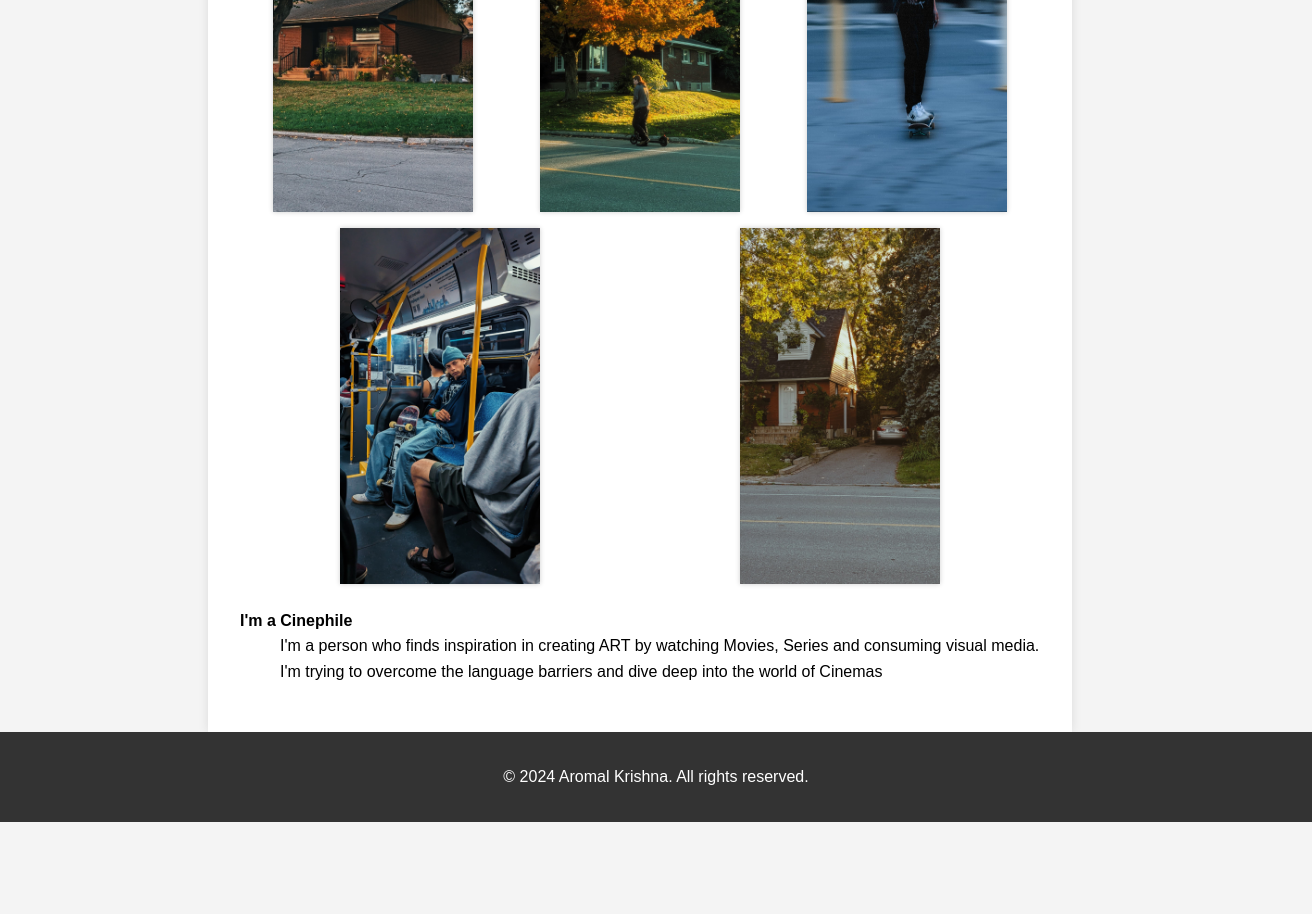
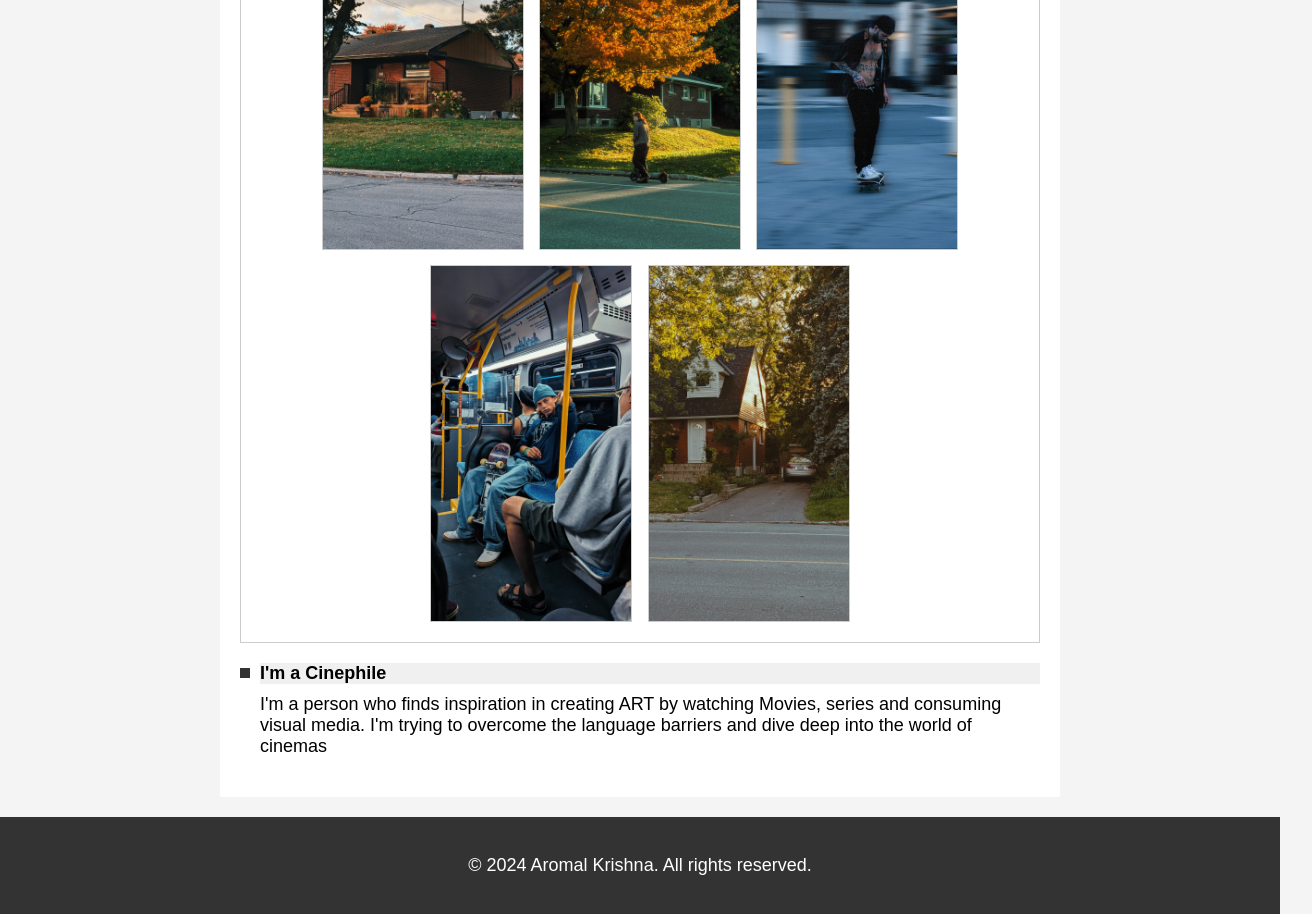
Before and after one commit to kris00799/kris00799.github.io, a plain HTML site: page html-css-website/notes.html in a window 1280 px wide. Shown: the part 758-1672 px from the top of the page, 1312 px wide, since content can reach past the window. Before the commit the page ends 1580 px from the top, so only its background shows below. Drawn offline with Linux system fonts and the light colour scheme.

Commit message:
https://github.com/kris00799/kris00799.github.io.git

```diff
--- a/html-css-website/css/style.css
+++ b/html-css-website/css/style.css
@@ -1,21 +1,25 @@
-/* General styles */
+/* Basic styles */
 body {
-    font-family: Arial, sans-serif;
-    line-height: 1.6;
+    font-family: Arial; sans-serif;
+    font-size: 18px;
+    background-color: #f4f4f4;
     margin: 0;
     padding: 0;
-    background-color: #f4f4f4;
   }
 
   header {
-    background-color: #333;
-    color: #fff;
+    background-color: #333333;
+    color: white;
     text-align: center;
-    padding: 1rem;
+    padding: 20px;
   }
 
-header h1 {
-    margin-bottom: 0.5rem;
+  .site-title { /* Added to style the site-title class */
+    color: #007acc; /* You can change this color as desired */
+  }
+  h1 {
+    font-size: 30px;
+    margin-bottom: 10px;
   }
 
   nav ul {
@@ -29,72 +33,92 @@ nav ul li {
   }
 
   nav ul li a {
-    color: #fff;
+    color: white;
     text-decoration: none;
+    background-color: #444; /* Added for navigation styling */
+    border: 1px solid #666; /* Added for navigation styling */
+    padding: 5px 10px; /* Added for navigation styling */
+  }
+  nav ul li a:hover, nav ul li a:focus { /* Added for navigation styling */
+    background-color: #555;
   }
 
   main {
-    padding: 2rem;
+    padding: 20px;
+    background-color: white;
+    margin: 20px auto;
     max-width: 800px;
-    margin: 0 auto;
-    background-color: #fff;
-    box-shadow: 0 0 10px rgba(0, 0, 0, 0.1);
   }
 
   h2, h3, h4 {
-    color: #333;
+    color: #333333;
   }
 
   img {
     max-width: 100%;
     height: auto;
     display: block;
-    margin: 1rem 0;
+    margin: 10px 0;
   }
 
-/* Quote styles */
+  #my-image {
+    box-shadow: 0 0 2px 1px black;
+  }
+
   mark {
     background-color: #ffffd0;
-    padding: 0.2rem;
+    padding: 2px;
   }
 
-/* Photo gallery styles */
+
 .photo-gallery {
-    display: flex;
-    flex-wrap: wrap;
-    justify-content: space-around;
-    margin: 1rem 0;
+    text-align: center;
+    border: 1px solid #cccccc;
+    padding: 10px;
+    margin-top: 20px;
+    margin-bottom: 20px;
   }
 
   .photo-gallery img {
+    display: inline-block;
     width: 200px;
-    margin: 0.5rem;
-    box-shadow: 0 0 5px rgba(0, 0, 0, 0.2);
+    margin: 5px;
+    border: 1px solid #cccccc;
   }
 
-/* Footer styles */
-footer {
-    background-color: #333;
-    color: #fff;
-    text-align: center;
-    padding: 1rem;
-    position: relative;
-    bottom: 0;
-    width: 100%;
+
+  /* Hobby list styles */
+  .hobby-list {
+    padding-left: 0;
   }
 
-/* Responsive design */
-@media (max-width: 600px) {
-    header h1 {
-        font-size: 1.5rem;
+  .hobby-list dt {
+    margin-left: 20px;
+    margin-bottom: 10px;
+    position: relative;
   }
 
-    nav ul li {
-        display: block;
-        margin-bottom: 0.5rem;
+  .hobby-list dt:before {
+    content: "";
+    width: 10px;
+    height: 10px;
+    background-color: #333333;
+    position: absolute;
+    left: -20px;
+    top: 5px;
+  }
+  .hobby-list dt:nth-child(odd) { /* Added for nth-child requirement */
+    background-color: #f0f0f0;
   }
 
-    .photo-gallery img {
-        width: 100%;
+  .hobby-list dd {
+    margin-left: 20px;
+    margin-bottom: 20px;
   }
+
+  footer {
+    background-color: #333333;
+    color: white;
+    text-align: center;
+    padding: 20px;
   }
--- a/html-css-website/notes.html
+++ b/html-css-website/notes.html
@@ -19,16 +19,16 @@
     </header>
     <main>
         <section>
-            <h1>My Hobbies</h1>
-            <dl>
+            <h2>My Hobbies</h2>
+            <dl class="hobby-list">
                 <dt><strong>Travel</strong></dt>
-                <dd>Travelling - For me, Travelling is a way of finding myself out there. I'm a person who actually love to wander, write, take photos. I was deeply motivated by a quote, that goes by this "Humans and trees were created on planet earth and humans were gifted with legs instead of roots to travel the world."</dd>
+                <dd>Travelling - For me, travelling is a way of finding myself out there. I'm a person who actually love to wander, write, take photos. I was deeply motivated by a quote, that goes by this "Humans and trees were created on planet earth and humans were gifted with legs instead of roots to travel the world."</dd>
                 <dt><strong>Taking Photos</strong></dt>
                 <dd>Photography - Taking Photos - I solely believe that life is temporary and ART is forever and as a passionate individual about Art, I make photographs, which according to me is the only way to freeze time or a moment.</dd>
                 <dt><strong>Photos I took</strong></dt>
                 <dd>These are some of the photos that I took after reaching Canada</dd>
             </dl>
-            <h2>Photo Gallery</h2>
+            <h3>Photo Gallery</h3>
             <div class="photo-gallery">
                 <img src="images/my-photo1.jpeg" alt="Fall season 1" width="200">
                 <img src="images/my-photo2.jpeg" alt="Fall season 2" width="200">
@@ -36,9 +36,9 @@
                 <img src="images/my-photo4.jpeg" alt="Urban" width="200">
                 <img src="images/my-photo5.jpeg" alt="moody" width="200">
             </div>
-            <dl>
+            <dl class="hobby-list">
                 <dt><strong>I'm a Cinephile</strong></dt>
-                <dd>I'm a person who finds inspiration in creating ART by watching Movies, Series and consuming visual media. I'm trying to overcome the language barriers and dive deep into the world of Cinemas</dd>
+                <dd>I'm a person who finds inspiration in creating ART by watching Movies, series and consuming visual media. I'm trying to overcome the language barriers and dive deep into the world of cinemas</dd>
             </dl>
         </section>
 
```
Also changed, not shown: html-css-website/index.html (+29 -1 lines). Lines whose indentation alone changed are shown as unchanged.
